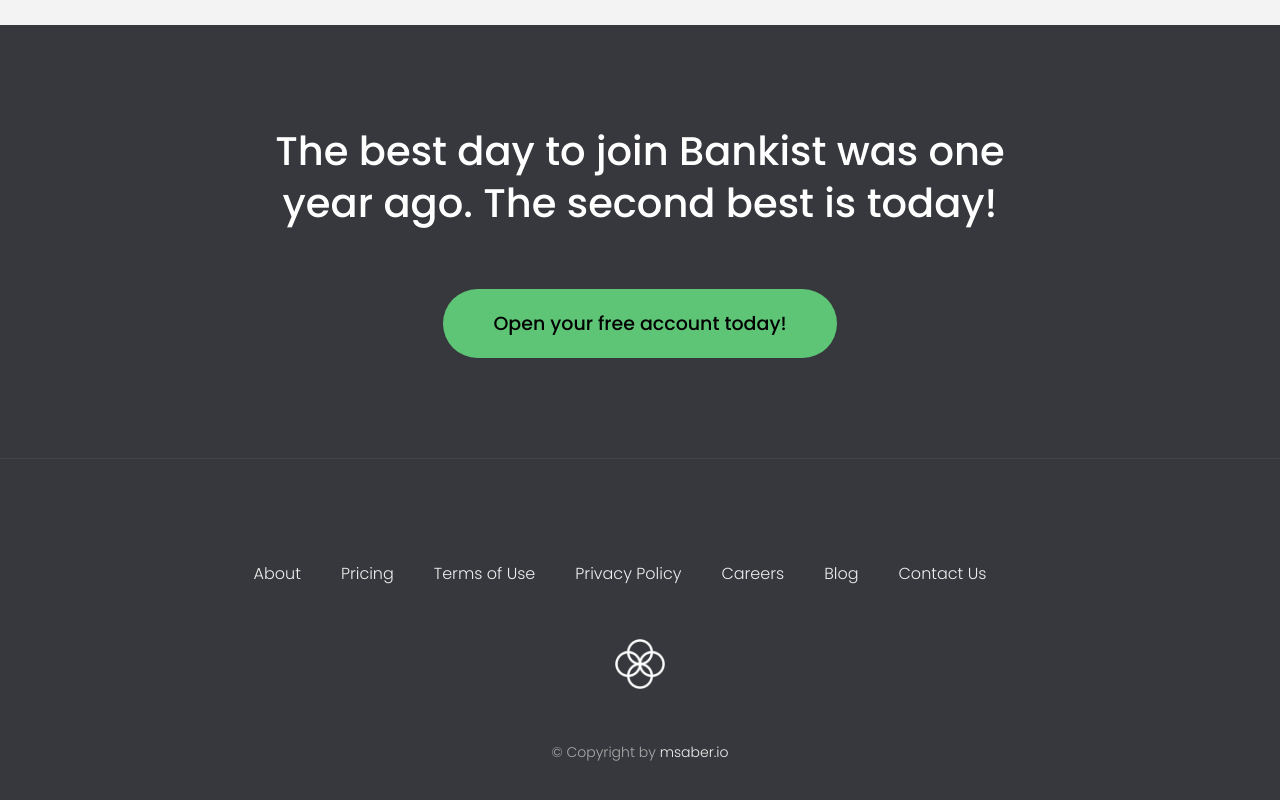
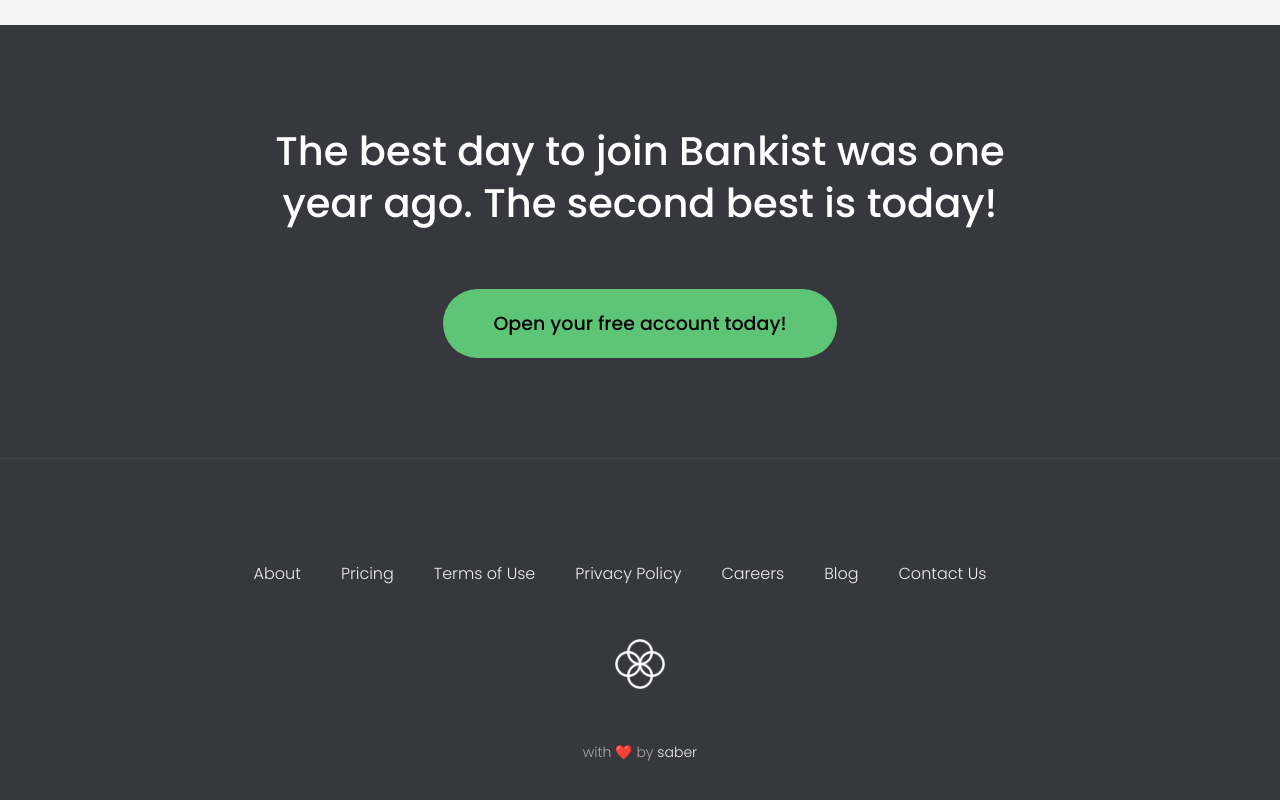
Before and after one commit to SABER-MOHAMED/Bank_Website, a plain HTML site: page index.html in a window 1280 px wide. Shown: the part 4171-4971 px from the top of the page. Drawn offline with Linux system fonts and the light colour scheme.

Commit message:
Fix: index file 🐛

```diff
--- a/index.html
+++ b/index.html
@@ -310,12 +310,12 @@
       </ul>
       <img src="img/icon.png" alt="Logo" class="footer__logo" />
       <p class="footer__copyright">
-        &copy; Copyright by
+         </> with ❤️ by
         <a
           class="footer__link twitter-link"
           target="_blank"
-          href="https://twitter.com/saber2Dev"
-          >msaber.io</a
+          href="https://github.com/SABER-MOHAMED"
+          >saber</a
         >
       </p>
     </footer>
```
